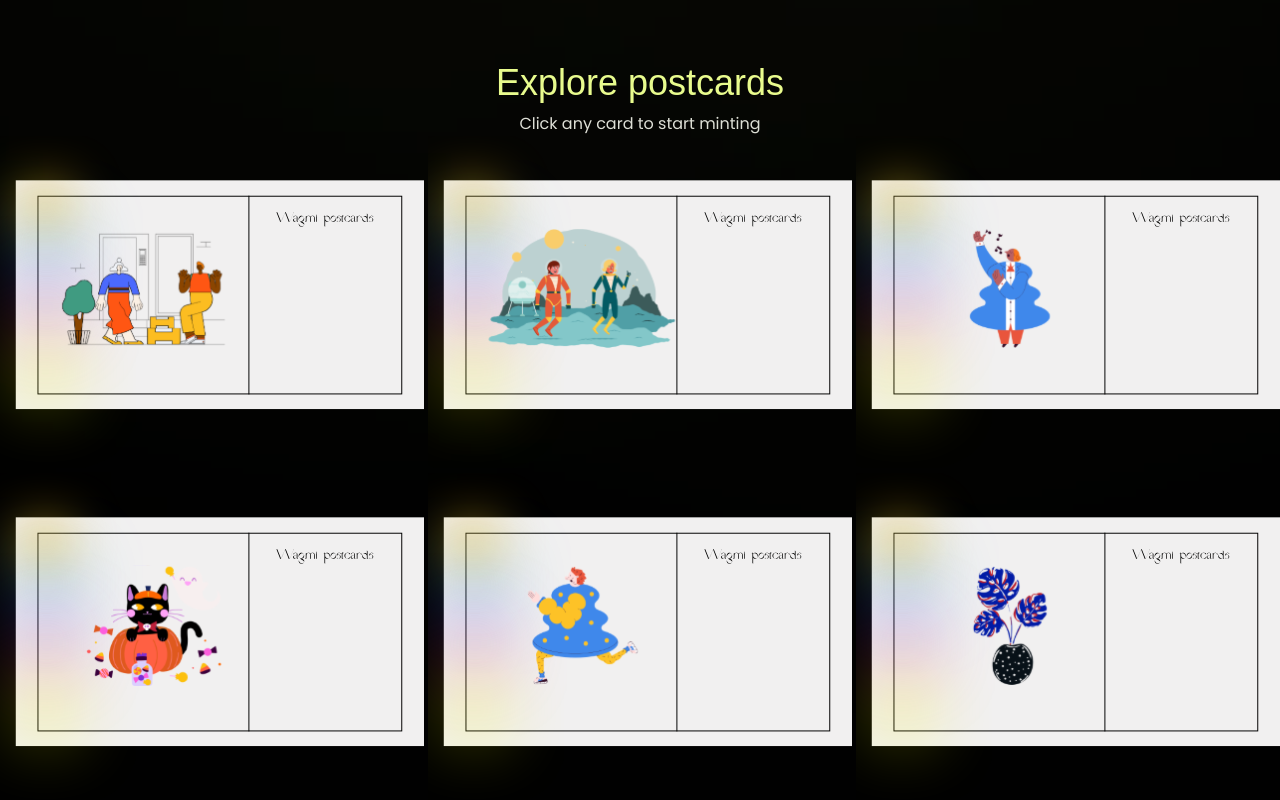
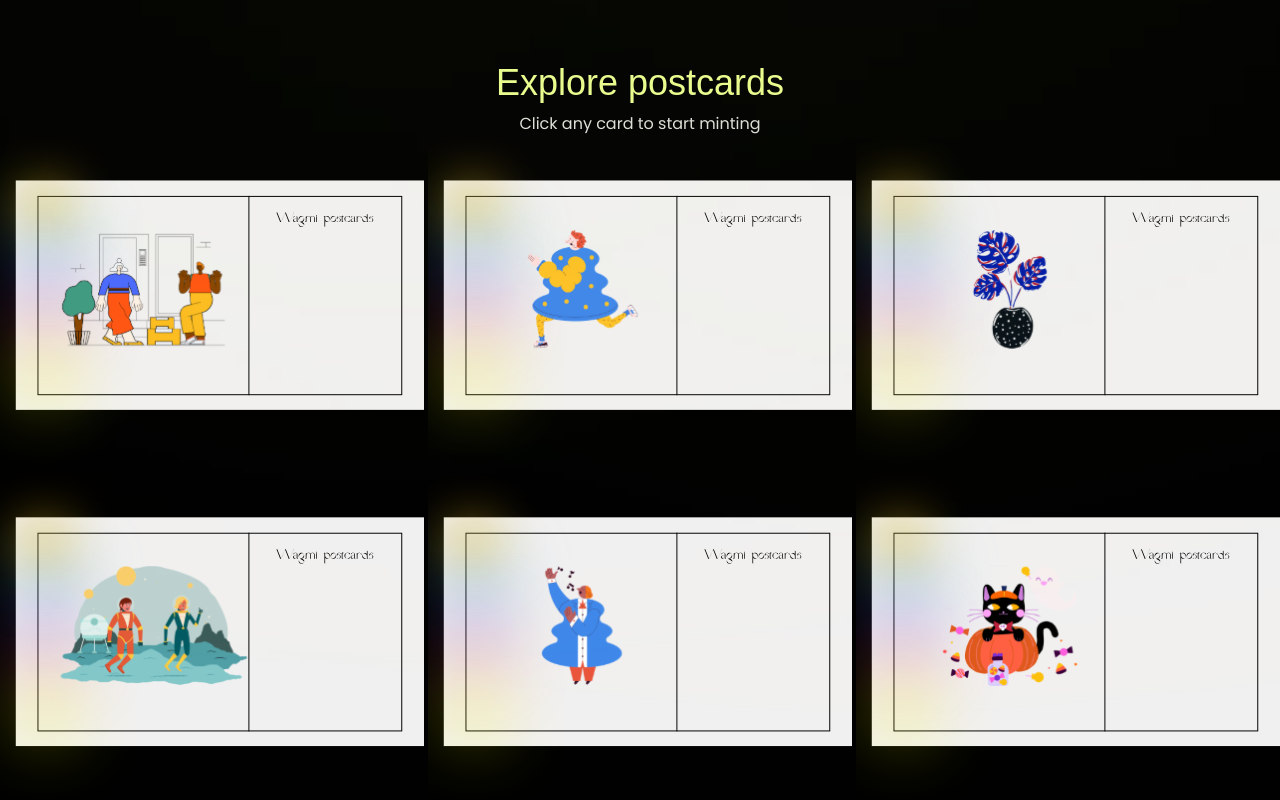
Before and after one commit to sid4861/wagmi-postcards, a React (Create React App) app: page / in a window 1280 px wide. Shown: the part 1228-2028 px from the top of the page. Built offline with nearby package versions, Linux system fonts and the light colour scheme.

Commit message:
explore cards section

```diff
--- /dev/null
+++ b/src/data/images.js
@@ -0,0 +1,10 @@
+import PostCardOne from "../assets/postcard-1.svg";
+import PostCardTwo from "../assets/postcard-2.svg";
+import PostCardThree from "../assets/postcard-3.svg";
+import PostCardFour from "../assets/postcard-4.svg";
+import PostCardFive from "../assets/postcard-5.svg";
+import PostCardSix from "../assets/postcard-6.svg";
+
+const images = [PostCardOne, PostCardTwo, PostCardThree, PostCardFour, PostCardFive, PostCardSix];
+
+export default images;
--- a/src/pages/Landingpage/index.js
+++ b/src/pages/Landingpage/index.js
@@ -18,13 +18,7 @@ import EthTwo from "../../assets/eth-2.svg";
 import EthThree from "../../assets/eth-3.svg";
 import MailOne from "../../assets/mail-1.svg";
 import MailTwo from "../../assets/mail-2.svg";
-import PostCardOne from "../../assets/postcard-1.svg";
-import PostCardTwo from "../../assets/postcard-2.svg";
-import PostCardThree from "../../assets/postcard-3.svg";
-import PostCardFour from "../../assets/postcard-4.svg";
-import PostCardFive from "../../assets/postcard-5.svg";
-import PostCardSix from "../../assets/postcard-6.svg";
-
+import imagesArray from '../../data/images';
 
 function LandingPage() {
 
@@ -125,13 +119,12 @@ function HowItWorks() {
 function ExplorePostcards() {
 
     const THRESHOLD = 15;
-    const imageRef = useRef(null);
 
-    useEffect(() => {
-        // const card = document.querySelector(".imageCard");
-        // console.log({ card });
+    const itemsRef = useRef([]);
 
-        function handleHover(e) {
+    const mouseMoveHandler = (idx, e) => {
+        const next = itemsRef.current[idx];
+        console.log({ next });
         const { clientX, clientY, currentTarget } = e;
         const { clientWidth, clientHeight, offsetLeft, offsetTop } = currentTarget;
         const horizontal = (clientX - offsetLeft) / clientWidth;
@@ -140,19 +133,15 @@ function ExplorePostcards() {
         const rotateX = (THRESHOLD / 2 - horizontal * THRESHOLD).toFixed(2);
         const rotateY = (vertical * THRESHOLD - THRESHOLD / 2).toFixed(2);
 
-            imageRef.current.style.transform =
-                `perspective(${clientWidth}px) rotateX(${rotateY/2.8}deg) rotateY(${rotateX}deg) scale3d(1, 1, 1)`;
-        }
+        next.style.transform =
+            `perspective(${clientWidth}px) rotateX(${rotateY / 2.8}deg) rotateY(${rotateX}deg) scale3d(1, 1, 1)`;
+    };
 
-        function resetStyles(e) {
-            imageRef.current.style.transform =
+    const mouseLeaveHandler = (idx, e) => {
+        const next = itemsRef.current[idx];
+        next.style.transform =
             `perspective(${e.currentTarget.clientWidth}px) rotateX(0deg) rotateY(0deg)`;
-        }
-
-        imageRef.current.addEventListener("mousemove", handleHover);
-        imageRef.current.addEventListener("mouseleave", resetStyles);
-
-    }, []);
+    };
 
     return (
         <Box mt={{ base: 24, md: 32 }} >
@@ -165,35 +154,19 @@ function ExplorePostcards() {
                 templateColumns={{ base: "repeat(1, 1fr)", md: 'repeat(3, 1fr)' }}
                 gap={1}
             >
-                <GridItem>
-                    <div ref={imageRef} className={styles.imageCard} >
-                        <Image src={PostCardOne} />
+                {
+                    imagesArray.map((imageSrc, index) => (
+                        <GridItem key={index} >
+                            <div
+                                ref={el => itemsRef.current[index] = el}
+                                onMouseMove={(event) => mouseMoveHandler(index, event)}
+                                onMouseLeave={(event) => mouseLeaveHandler(index, event)}
+                            >
+                                <Image src={imageSrc} />
                             </div>
                         </GridItem>
-                <GridItem>
-                    <div ref={imageRef} className={styles.imageCard} >
-                        <Image src={PostCardFour} />
-                    </div>
-                </GridItem>
-                <GridItem>
-                    <div ref={imageRef} className={styles.imageCard} >
-                        <Image src={PostCardFive} />
-                    </div>
-                </GridItem>
-                <GridItem>
-                    <div ref={imageRef} className={styles.imageCard} >
-                        <Image src={PostCardSix} />
-                    </div>
-                </GridItem>
-                <GridItem>
-                    <div ref={imageRef} className={styles.imageCard} >
-                        <Image src={PostCardTwo} />
-
-                    </div>
-                </GridItem>
-                <GridItem>
-                    <Image src={PostCardThree} ref={imageRef} className={styles.imageCard} />
-                </GridItem>
+                    ))
+                }
             </Grid>
         </Box>
     );
--- a/src/pages/Landingpage/landing-page.module.css
+++ b/src/pages/Landingpage/landing-page.module.css
@@ -88,18 +88,6 @@
     }
   }
 
-  .imageCard {
-    position: relative;
-    transition: transform 0.1s ease;
-    transform-style: preserve-3d;
-    will-change: transform;
-  }
-
-  /* Slight parallax effect on hover */
-.imageCard:hover .content {
-  transform: translateZ(12px);
-}
-
   @media only screen and (max-width: 600px) {
     .headerCoinOne {
       animation: MoveUpDownCoinOne 2.5s linear infinite;
```
Lines whose indentation alone changed are shown as unchanged.
